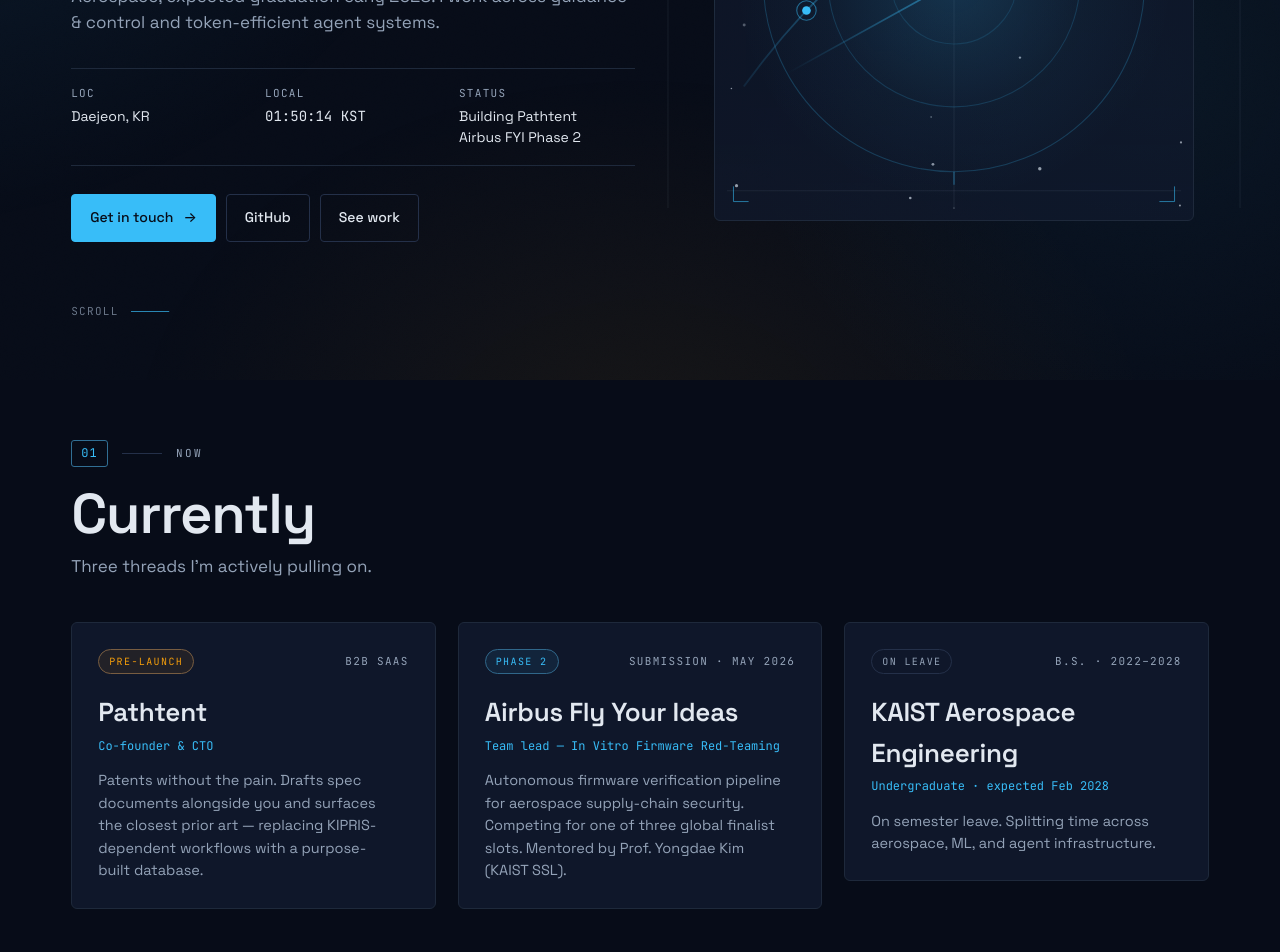
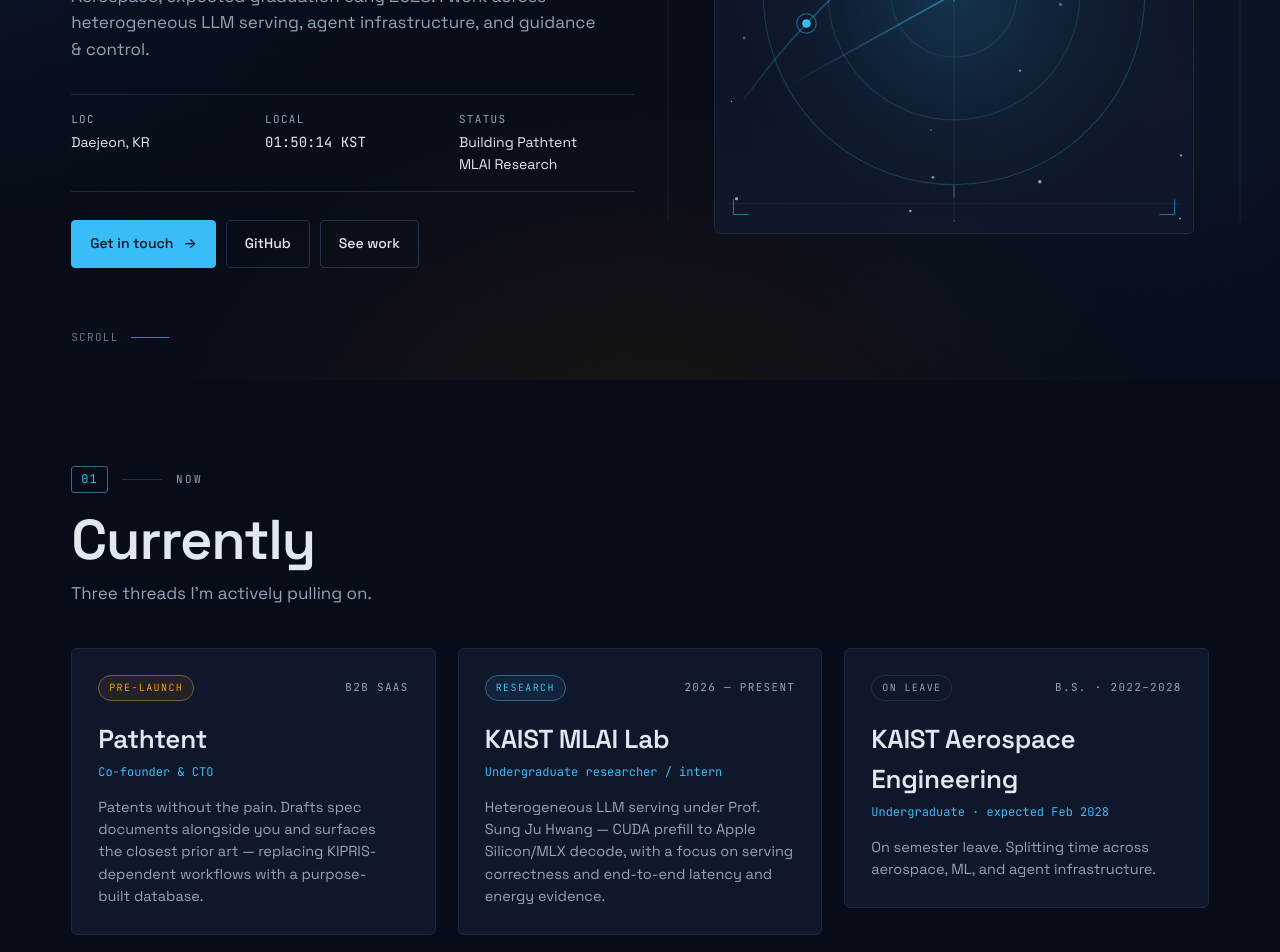
Before and after one commit to AidenGeunGeun/AidenGeunGeun.github.io, a React (Vite) app: page / in a window 1280 px wide. Shown: the part 420-1372 px from the top of the page. Built offline with nearby package versions, Linux system fonts and the light colour scheme.

Commit message:
Update portfolio research and milestones
Add current KAIST MLAI research, correct the Airbus Phase 2 outcome, and refresh portfolio metadata and navigation.

```diff
--- a/src/components/sections.jsx
+++ b/src/components/sections.jsx
@@ -82,7 +82,7 @@
         <div className="hero__left">
           <div className="hero__topline">
             <StatusDot tone="sky" />
-            <span className="mono dim micro">Daejeon, KR · KAIST &apos;26</span>
+            <span className="mono dim micro">Daejeon, KR · KAIST B.S. &apos;28</span>
           </div>
 
           <h1 className="hero__name">
--- a/src/data/cv-data.js
+++ b/src/data/cv-data.js
@@ -5,8 +5,8 @@
     role: "Aerospace Engineer · Agent Infrastructure",
     location: "Daejeon, KR",
     tz: "Asia/Seoul",
-    status: "Building Pathtent · Airbus FYI Phase 2",
-    blurb: "Aerospace engineer from Busan, now based in Daejeon. KAIST Aerospace, expected graduation early 2028. I work across guidance & control and token-efficient agent systems.",
+    status: "Building Pathtent · MLAI Research",
+    blurb: "Aerospace engineer from Busan, now based in Daejeon. KAIST Aerospace, expected graduation early 2028. I work across heterogeneous LLM serving, agent infrastructure, and guidance & control.",
   },
 
   socials: [
@@ -26,12 +26,12 @@
       meta: "B2B SaaS",
     },
     {
-      org: "Airbus Fly Your Ideas",
-      role: "Team lead — In Vitro Firmware Red-Teaming",
-      status: "PHASE 2",
+      org: "KAIST MLAI Lab",
+      role: "Undergraduate researcher / intern",
+      status: "RESEARCH",
       statusTone: "sky",
-      detail: "Autonomous firmware verification pipeline for aerospace supply-chain security. Competing for one of three global finalist slots. Mentored by Prof. Yongdae Kim (KAIST SSL).",
-      meta: "Submission · May 2026",
+      detail: "Heterogeneous LLM serving under Prof. Sung Ju Hwang — CUDA prefill to Apple Silicon/MLX decode, with a focus on serving correctness and end-to-end latency and energy evidence.",
+      meta: "2026 — Present",
     },
     {
       org: "KAIST Aerospace Engineering",
@@ -73,6 +73,14 @@
 
   research: [
     {
+      title: "Heterogeneous LLM Serving — KAIST MLAI Lab",
+      advisor: "Prof. Sung Ju Hwang",
+      span: "2026 — present",
+      role: "Undergraduate researcher / intern",
+      detail: "Building and evaluating CUDA→MLX prefill/decode disaggregation for LLM serving with SGLang and MLX. Current work focuses on serving correctness and end-to-end latency and energy evidence.",
+      tags: ["LLM Systems", "MLX", "PD Disaggregation"],
+    },
+    {
       title: "KAIST Flight Dynamics & Control Lab (FDCL)",
       advisor: "Prof. Chang Hoon Lee",
       span: "2025",
@@ -100,10 +108,11 @@
 
   timeline: [
     { year: "2026", title: "CTO, Pathtent", detail: "Pre-launch B2B SaaS, building from zero.", kind: "primary" },
-    { year: "2026", title: "Airbus Fly Your Ideas — Phase 2", detail: "Advanced from Phase 1 (~400 applicants) to Phase 2 (~50). Submission end of May 2026.", kind: "primary" },
+    { year: "2026 —", title: "Undergraduate Researcher / Intern — KAIST MLAI Lab", detail: "Heterogeneous LLM serving across CUDA prefill and Apple Silicon/MLX decode under Prof. Sung Ju Hwang.", kind: "research" },
+    { year: "2026", title: "Airbus Fly Your Ideas — Phase 2", detail: "Reached the top 50 of approximately 400 global teams; did not advance to the three-team final.", kind: "primary" },
     { year: "2025", title: "Hanwha Aerospace Special Award", detail: "ROK Air Force Academy Academic Conference.", kind: "award" },
     { year: "2025", title: "Undergraduate Research Program — KAIST FDCL", detail: "Prof. Chang Hoon Lee. 60Hz range estimation for HUD rendering — hit on conventional hardware, embedded avionics out of scope.", kind: "research" },
-    { year: "2025 — 2026", title: "PINNs for Aerospace — on hold", detail: "Independent ML × aerospace track. Ran mid-2025 to Jan 2026, currently paused.", kind: "research" },
+    { year: "2025 — 2026", title: "PINNs for Aerospace — on hold", detail: "Physics-informed neural networks for real-time 1-v-1 engagement trajectory generation (3-DOF, PMP/HJB constraints). On hold since Jan 2026.", kind: "research" },
     { year: "2024 — 2025", title: "President, ASCEND", detail: "KAIST's fastest-growing & largest student organization during my term.", kind: "org" },
     { year: "2024 — 2025", title: "Undergraduate Research — Cooperative Interception", detail: "Cooperative guidance for multi-interceptor engagement against high-value targets.", kind: "research" },
     { year: "2023", title: "Vice President, Silver Lining", detail: "First international-focused KAIST club to earn official 정동아리 status.", kind: "org" },
@@ -121,14 +130,14 @@
 
   stack: {
     Languages: ["Python", "TypeScript", "MATLAB", "Bash", "LaTeX"],
-    ML: ["PyTorch", "MLX", "PINNs"],
+    "ML systems": ["SGLang", "MLX", "PD Disaggregation", "PyTorch"],
     Web: ["React", "Next.js", "FastAPI", "PostgreSQL"],
     Aerospace: ["6-DoF Sim", "Guidance Laws", "Real-time HUD"],
   },
 
   stats: [
     { value: "16", unit: "", label: "Open-source repos in flight" },
-    { value: "5", unit: "th", label: "Year at KAIST, on semester leave" },
+    { value: "50", unit: "", label: "Global teams in Airbus FYI Phase 2 (~400 applicants)" },
     { value: "3", unit: "", label: "KAIST student orgs led, 2022–2025" },
     { value: "1", unit: "", label: "Hanwha Aerospace Special Award · 2025" },
   ],
--- a/src/styles/cv.css
+++ b/src/styles/cv.css
@@ -141,6 +141,7 @@
       margin: 0 auto;
       padding: var(--pad-y) var(--gutter);
       position: relative;
+      scroll-margin-top: 78px;
     }
     .block + .block { padding-top: 0; }
 
```
Also changed, not shown: index.html (+3 -3 lines).
